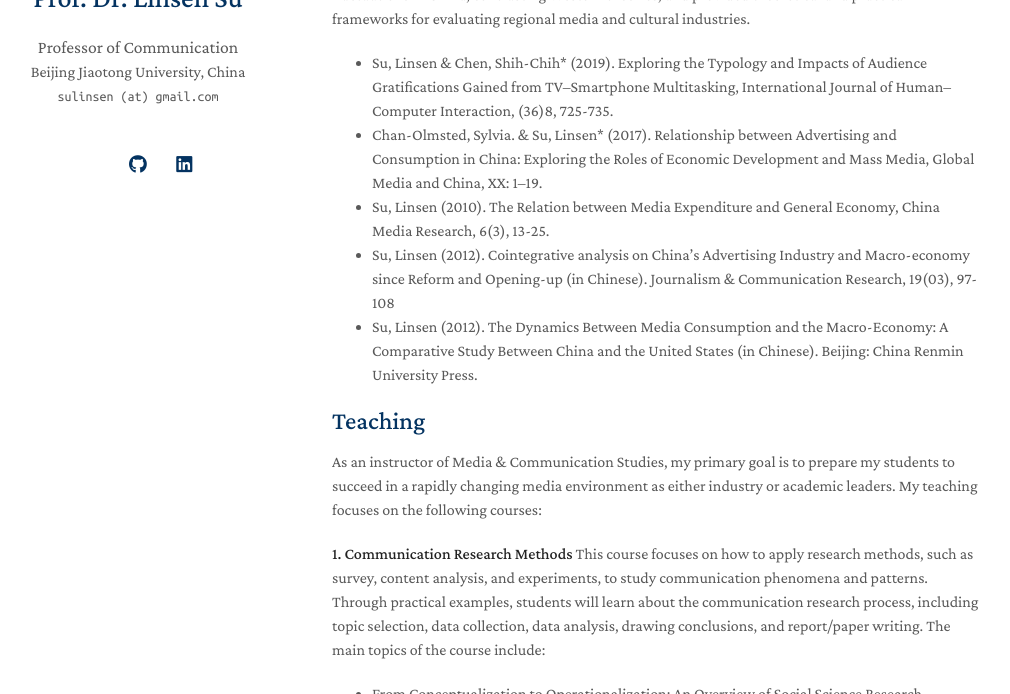
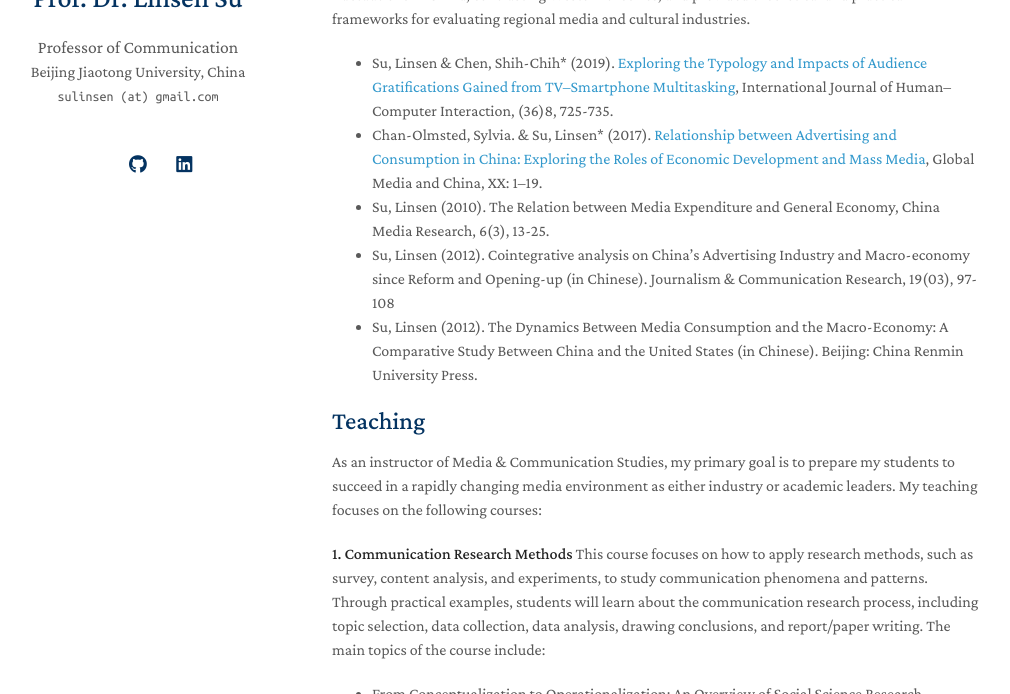
Before and after one commit to linsensu/home, a Jekyll site: the page built from index.md, in a window 1280 px wide and 900 px high, scrolled down 1805 px, cut to the strip 206-900 px from the top of the window. Shown: the whole strip, without its empty margins (138-1148 px from the left). Built offline with Jekyll 4.4.1, drawn with Linux system fonts in a browser that asks for light colours; a style sheet for code colours, icons or effects is not loaded; our own code applies the rules of GitHub Pages for plain Markdown files; part of the change alters nothing that is shown.

```diff
--- a/index.md
+++ b/index.md
@@ -40,8 +40,8 @@ My research examine the changes of media use patterns, especially the competitio
 
 I systematically introduced and tested Western theories such as the Principle of Relative Constancy in the Chinese context. I highlighted the amplifying effects of media consumption on macroeconomic fluctuations in China, contrasting Western theories, and provided theoretical and practical frameworks for evaluating regional media and cultural industries.
 
-- Su, Linsen & Chen, Shih-Chih* (2019). Exploring the Typology and Impacts of Audience Gratifications Gained from TV–Smartphone Multitasking, International Journal of Human–Computer Interaction, (36)8, 725-735.
-- Chan-Olmsted, Sylvia. & Su, Linsen* (2017). Relationship between Advertising and Consumption in China: Exploring the Roles of Economic Development and Mass Media, Global Media and China, XX: 1–19.
+- Su, Linsen & Chen, Shih-Chih* (2019). [Exploring the Typology and Impacts of Audience Gratifications Gained from TV–Smartphone Multitasking](https://www.tandfonline.com/doi/abs/10.1080/10447318.2019.1683312), International Journal of Human–Computer Interaction, (36)8, 725-735.
+- Chan-Olmsted, Sylvia. & Su, Linsen* (2017). [Relationship between Advertising and Consumption in China: Exploring the Roles of Economic Development and Mass Media](https://journals.sagepub.com/doi/full/10.1177/2059436417744368), Global Media and China, XX: 1–19.
 - Su, Linsen (2010). The Relation between Media Expenditure and General Economy, China Media Research, 6(3), 13-25.
 - Su, Linsen (2012). Cointegrative analysis on China’s Advertising Industry and Macro-economy since Reform and Opening-up (in Chinese). Journalism & Communication Research, 19(03), 97-108
 - Su, Linsen (2012). The Dynamics Between Media Consumption and the Macro-Economy: A Comparative Study Between China and the United States (in Chinese). Beijing: China Renmin University Press.
```
